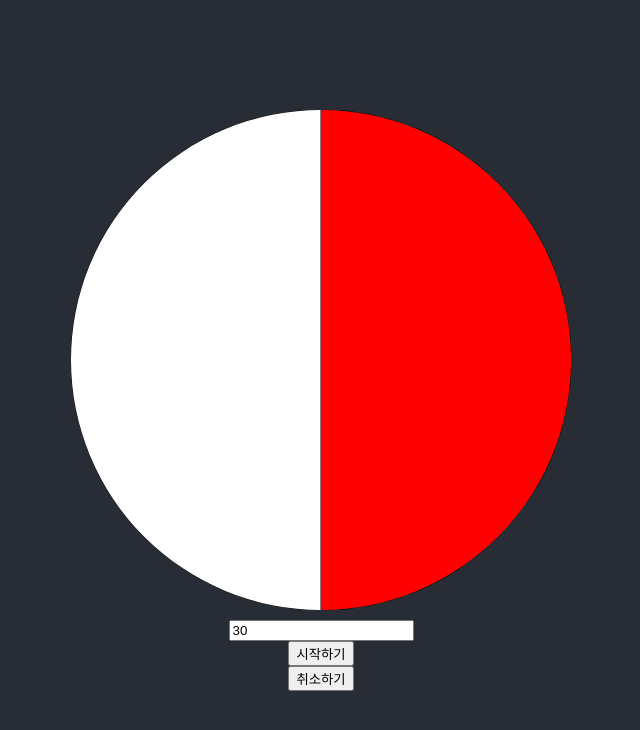
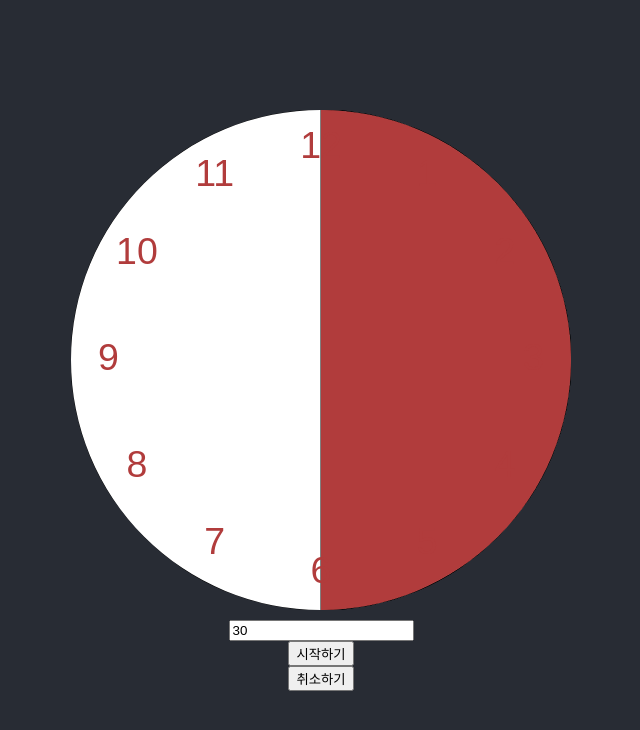
Before and after one commit to dosanHoon/googletimeronline, a React (Create React App) app: page / in a window 1280 px wide. Shown: the top 730 px of the page, without its empty margins (319-959 px from the left). Built offline with nearby package versions, Linux system fonts and the light colour scheme.

Commit message:
드래그로 원의 크기 변경
캔버스 크기 props 받도록

draw 하는 function 따로 만들기 성공

```diff
--- a/src/App.tsx
+++ b/src/App.tsx
@@ -1,51 +1,50 @@
-import React,{useState,useCallback,useRef} from 'react';
-import './App.css';
-import Circle from './components/Circle';
+import React, { useState, useCallback, useRef } from "react"
+import "./App.css"
+import Circle from "./components/Circle"
 
 const App: React.FC = () => {
+  let intervalId: any = useRef(null)
 
-  let intervalId:any = useRef(null)
+  const [timer, setTimer]: [number, Function] = useState(30)
+  const [disabled, setDisabled] = useState(false)
 
-  const [timer , setTimer] = useState(30)
-  const [disabled , setDisabled] = useState(false)
-
-  const clear = useCallback(()=>{
+  const clear = useCallback(() => {
     setDisabled(false)
     clearInterval(intervalId.current)
-  },[intervalId.current])
+  }, [intervalId.current])
 
-  const startTimer = useCallback(()=>{
-
+  const startTimer = useCallback(() => {
     setDisabled(true)
     let time = timer
-    intervalId.current = setInterval(()=>{
-      if(time > 0){
+    intervalId.current = setInterval(() => {
+      if (time > 0) {
         setTimer(--time)
-      }else{
+      } else {
         clear()
         alert("타이머 끝")
       }
-    },100)
-  },[intervalId.current,timer])
-
-
+    }, 100)
+  }, [intervalId.current, timer])
 
   return (
     <div className="App">
       <header className="App-header">
-        <Circle timer={timer}/>
+        <Circle timer={timer} width={500} height={500} />
         <div>
-          <input type="text" onChange={(e)=>{setTimer(Number(e.target.value))}} value={timer} disabled={disabled}/>
+          <input
+            type="text"
+            onChange={e => {
+              setTimer(Number(e.target.value))
+            }}
+            value={timer}
+            disabled={disabled}
+          />
         </div>
-        <button onClick={startTimer}>
-          시작하기
-        </button>
-        <button onClick={clear}>
-          취소하기
-        </button>
+        <button onClick={startTimer}>시작하기</button>
+        <button onClick={clear}>취소하기</button>
       </header>
     </div>
-  );
+  )
 }
 
-export default App;
+export default App
--- a/src/components/Circle.tsx
+++ b/src/components/Circle.tsx
@@ -1,37 +1,111 @@
-import React,{createRef,useEffect} from 'react'
+import React, { createRef, useEffect, useState, useMemo } from "react"
 
-const Circle = ({timer } :any) => {
-    let canvasRef:any = createRef()
+interface propsTypes {
+  timer: number
+  width: number
+  height: number
+}
 
-    useEffect(()=>{
-        console.log("timer",timer)
-        var canvas : any =  canvasRef.current
-        if (canvas.getContext) {
-            console.log("timer",(Math.PI*2)*(timer/60))
-            var ctx = canvas.getContext('2d');
-            ctx.clearRect(0, 0, 500, 500);
+const Circle = ({ timer, width, height }: propsTypes) => {
+  let canvasRef: any = createRef()
 
-            ctx.beginPath();
-            ctx.moveTo(250, 250);
-            ctx.arc(250,250,250,0, (Math.PI*2), true);
-            ctx.closePath();
-            ctx.stroke();
-            ctx.fillStyle="rgb(255,255,255)"
-            ctx.fill();
+  const [dragok, setDragok] = useState(false)
 
-            ctx.beginPath();
-            ctx.moveTo(250, 250);
-            ctx.arc(250,250,250,-0.5 * Math.PI, -0.5 *Math.PI + (Math.PI)*2*(timer/60), false);
-            ctx.closePath();
-            ctx.stroke();
-            ctx.fillStyle="rgb(255,0,0)"
-            ctx.fill();
-        }
-    },[timer])
+  const [circleX, circleY] = useMemo(() => [width / 2, height / 2], [width, height])
 
-    return (
-        <canvas  width="500" height="500" ref={canvasRef}/>
-    )
+  const draw = (rad: number) => {
+    const canvas: any = canvasRef.current
+    if (canvas.getContext) {
+      const ctx = canvas.getContext("2d")
+      ctx.clearRect(0, 0, width, height)
+
+      ctx.beginPath()
+      ctx.moveTo(circleX, circleY)
+      ctx.arc(circleX, circleY, circleX, 0, Math.PI * 2, true)
+      ctx.closePath()
+      ctx.stroke()
+      ctx.fillStyle = "rgb(255,255,255)"
+      ctx.fill()
+
+      ctx.beginPath()
+      ctx.moveTo(circleX, circleY)
+      ctx.arc(circleX, circleY, circleX, -0.5 * Math.PI, rad, false)
+      ctx.closePath()
+      ctx.stroke()
+      ctx.fillStyle = "#b13c3c"
+      ctx.fill()
+
+      drawNumbers(ctx, circleX)
+    }
+  }
+
+  useEffect(() => {
+    draw(-0.5 * Math.PI + Math.PI * 2 * (timer / 60))
+  }, [timer])
+
+  // handle mousedown events
+  function myDown(e: any) {
+    e.preventDefault()
+    e.stopPropagation()
+
+    setDragok(true)
+  }
+
+  function myUp(e: any) {
+    e.preventDefault()
+    e.stopPropagation()
+    setDragok(false)
+  }
+
+  function myMove(e: {
+    clientX: any
+    clientY: any
+    preventDefault: Function
+    stopPropagation: Function
+  }) {
+    if (dragok) {
+      e.preventDefault()
+      e.stopPropagation()
+      const canvas: any = canvasRef.current
+      const BB = canvas.getBoundingClientRect()
+      const offsetX: any = BB.left
+      const offsetY: any = BB.top
+      const mx = parseInt((e.clientX - offsetX).toString())
+      const my = parseInt((e.clientY - offsetY).toString())
+      const rads = Math.atan2(my - 250, mx - 250)
+      draw(rads)
+    }
+  }
+
+  function drawNumbers(ctx: any, radius: number) {
+    var ang
+    var num
+    ctx.font = radius * 0.15 + "px arial"
+    ctx.textBaseline = "middle"
+    ctx.textAlign = "center"
+    ctx.translate(radius, radius)
+    for (num = 1; num < 13; num++) {
+      ang = (num * Math.PI) / 6
+      ctx.rotate(ang)
+      ctx.translate(0, -radius * 0.85)
+      ctx.rotate(-ang)
+      ctx.fillText(num.toString(), 0, 0)
+      ctx.rotate(ang)
+      ctx.translate(0, radius * 0.85)
+      ctx.rotate(-ang)
+    }
+  }
+
+  return (
+    <canvas
+      width={width}
+      height={height}
+      ref={canvasRef}
+      onMouseUp={myUp}
+      onMouseDown={myDown}
+      onMouseMove={myMove}
+    />
+  )
 }
 
 export default Circle
```
Also changed, not shown: 1 other file (tests, documents, lock files or other folders).
